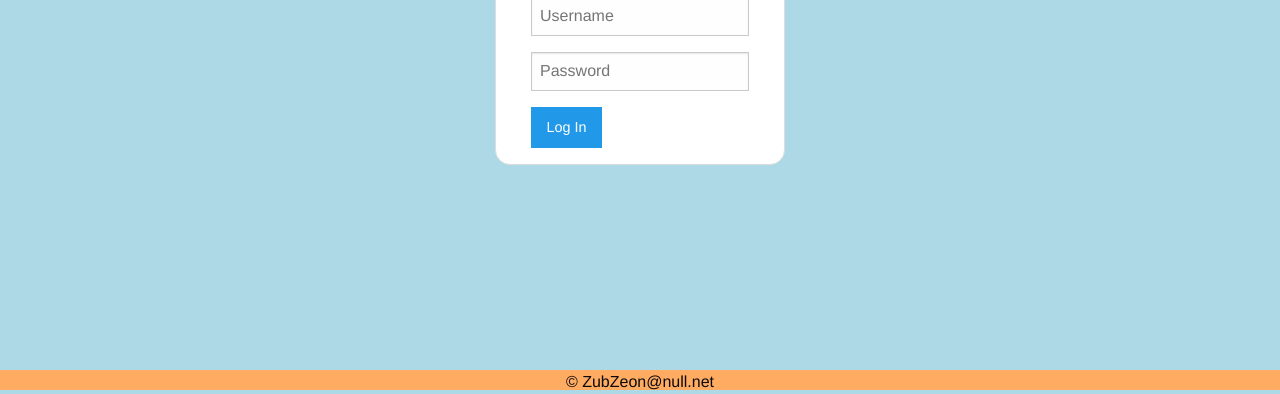
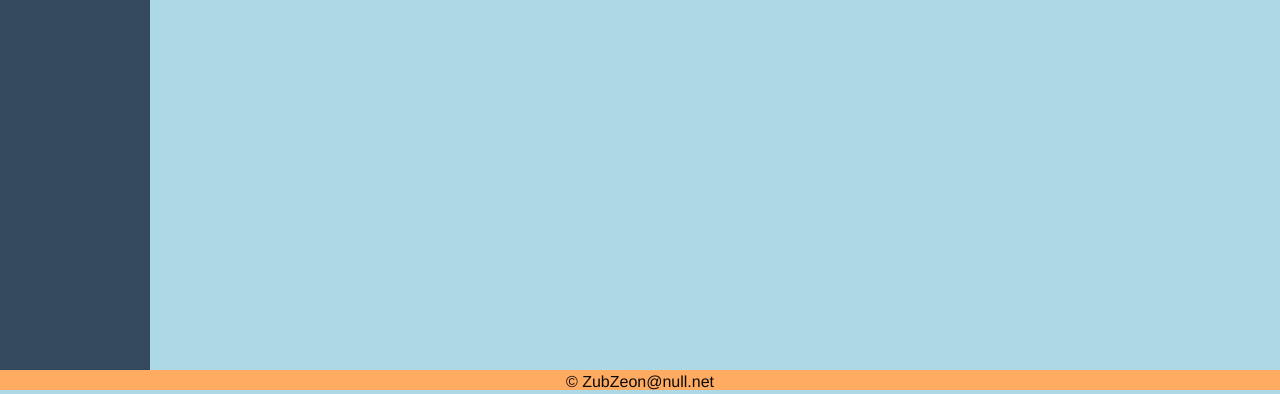
Before and after one commit to ZubZeon/WebApp, a plain HTML site: page index.html in a window 1280 px wide. Shown: the part 410-804 px from the top of the page. Drawn offline with Linux system fonts and the light colour scheme.

Commit message:
added new page with sidebar

```diff
--- a/css/WebApp.css
+++ b/css/WebApp.css
@@ -6,6 +6,23 @@ body {
   border: 1px solid #ddd;
   margin: 100px 0;
   padding: 40px 20px 0 20px;
+}
+
+@media (min-width: 500px) {
+.sidebar{
+  background-color: #34495e;
+  float: left;
+  width: 150px;
+  text-align: center;
+  height: 100%;
+  color: white;
+}
+}
+
+@media (max-width: 500px) {
+.sidebar{
+  display: none;
+}
 }
 
 .footer {
@@ -18,6 +35,7 @@ body {
   text-align: center;
 }
 
+
 .center-heading{
   text-align: center;
 }
--- a/index.html
+++ b/index.html
@@ -4,50 +4,24 @@
     <meta charset="utf-8" />
     <meta http-equiv="x-ua-compatible" content="ie=edge">
     <meta name="viewport" content="width=device-width, initial-scale=1.0" />
-    <title>Login</title>
+    <title>Ey0oO</title>
     <link rel="stylesheet" href="css/foundation.min.css" />
     <link rel="stylesheet" href="css/WebApp.css" />
   </head>
 
   <body>
 
-    <h1 class="large-8 large-centered columns center-heading">It's a Wonderful day to sign in to my Wonderful site</h1>
 
-<div class="large-3 large-centered columns ">
-  <div class="login-box">
-  <div class="row">
-  <div class="large-12 columns">
-    <h3>Login</h3>
-    <form>
-       <div class="row">
-         <div class="large-12 columns">
-             <input type="text" name="username" placeholder="Username" />
+
+    <div class="sidebar">
+      Kappa
     </div>
-       </div>
-      <div class="row">
-         <div class="large-12 columns">
-             <input type="password" name="password" placeholder="Password" />
-         </div>
-      </div>
-      <div class="row">
-        <div class="large-12 large-centered columns">
-          <input type="submit" class="button expand" value="Log In"/>
-        </div>
-      </div>
-    </form>
-  </div>
-  </div>
-  </div>
-</div>
-
 
     <div class="footer">
       © ZubZeon@null.net
     </div>
 
 
-
-
           <script src="js/foundation.min.js"></script>
     </body>
 
```
Also changed, not shown: login.html (added, +54 -0 lines). Lines whose indentation alone changed are shown as unchanged.
